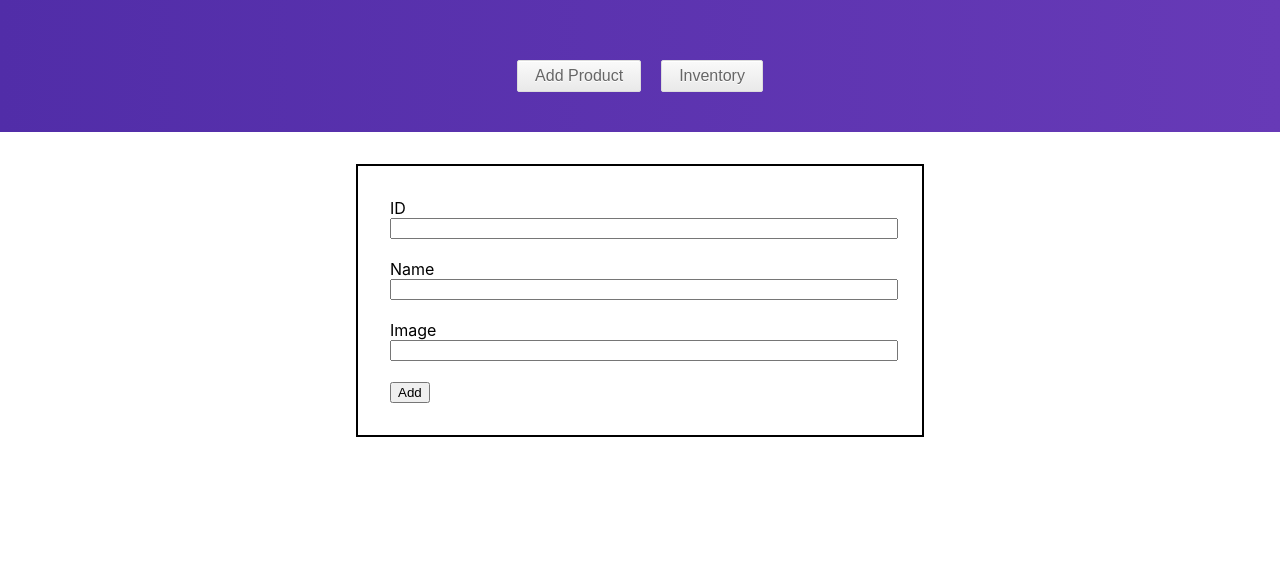
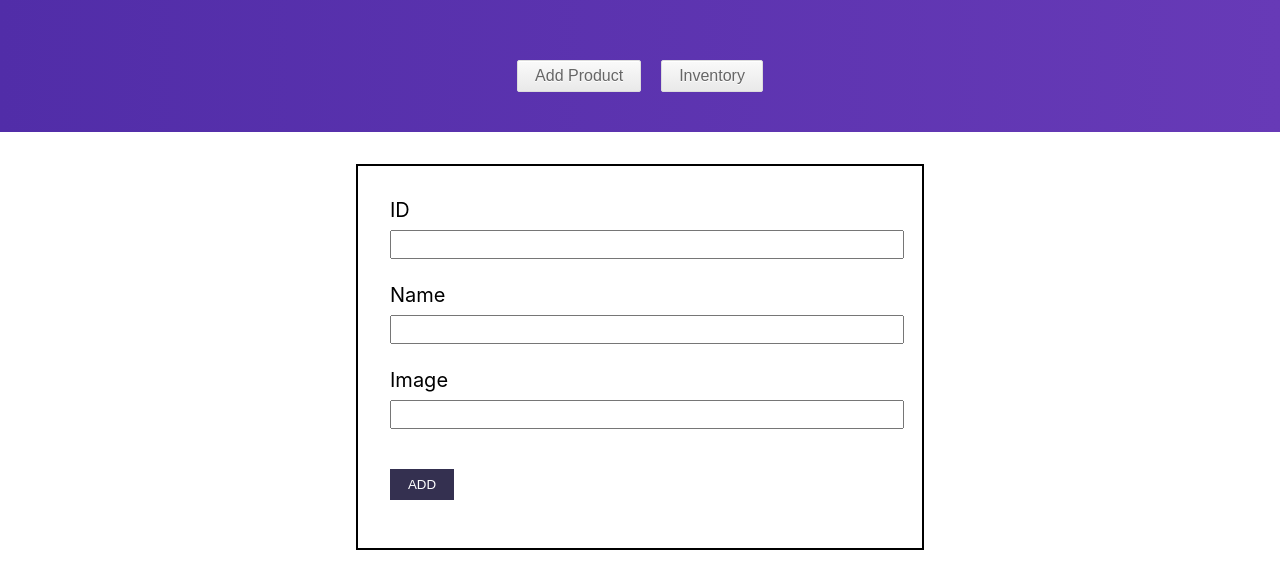
Before and after one commit to cbandara/my-inventory-app, a React (Create React App) app: page /addProduct in a window 1280 px wide. Shown: the top 588 px of the page. Built offline with nearby package versions, Linux system fonts and the light colour scheme.

Commit message:
form styling

```diff
--- a/src/App.css
+++ b/src/App.css
@@ -1,6 +1,6 @@
 .App {
+	font-size: 20px;
 }
-
 .App-logo {
   height: 40vmin;
 }
--- a/src/components/EditForm.js
+++ b/src/components/EditForm.js
@@ -2,7 +2,7 @@ import React from "react";
 import { connect } from "react-redux";
 import { editProduct } from "../actions";
 import { withRouter } from "react-router";
-import "./ProductForm.scss";
+import "./ProductForm.css";
 
 class EditForm extends React.Component {
   onSubmit(event) {
@@ -43,13 +43,13 @@ class EditForm extends React.Component {
           <input
             name="img"
             id="img"
-            type="text"
+            type="text-area"
             ref={img => (this.img = img)}
             defaultValue={this.props.editFormData.img}
             required
           ></input>
           <br />
-          <button type="submit" className="menu-button">Add</button>
+          <button type="submit" class="form-button">Add</button>
         </form>
       </div>
 
--- a/src/components/ProductForm.scss
+++ b/src/components/ProductForm.css
@@ -13,10 +13,14 @@
 
 label {
   display: block;
+  margin-bottom: .5rem;
 }
 input, textarea {
   display: block;
   width: 100%;
+
+  padding-left: .5rem;
+  font-size: 20px;
 }
 
 .form-button {
@@ -25,10 +29,7 @@ input, textarea {
   padding: .5rem;
   color: white;
   margin:1rem 0;
-  width: auto;
+  width: 4rem;
   text-transform:uppercase;
   cursor: pointer;
-  &:hover{
-    background: #3498DB;
-  }
 }
--- a/src/components/ProductForm.js
+++ b/src/components/ProductForm.js
@@ -3,7 +3,7 @@ import { connect } from "react-redux";
 // import Input from "./Input";
 // import { reduxForm, Field } from 'redux-form';
 import { addProduct } from "../actions";
-import "./ProductForm.scss";
+import "./ProductForm.css";
 
 class ProductForm extends React.Component {
   onSubmit(event) {
@@ -45,12 +45,12 @@ class ProductForm extends React.Component {
           <input
             name="img"
             id="img"
-            type="text"
+            type="text-area"
             ref={img => (this.img = img)}
             required
           ></input>
           <br />
-          <button type="submit">Add</button>
+          <button type="submit" class="form-button">Add</button>
         </form>
       </div>
 
```
